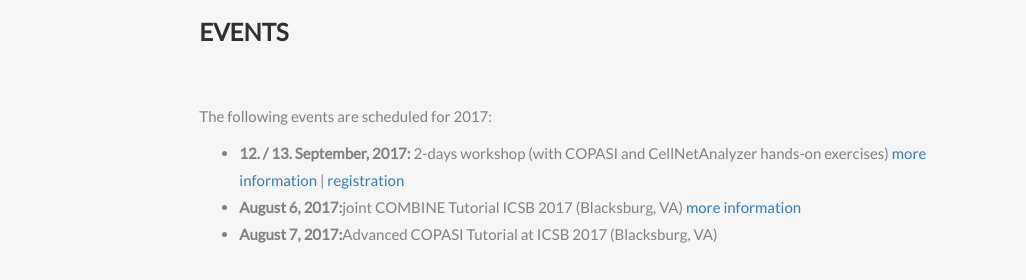
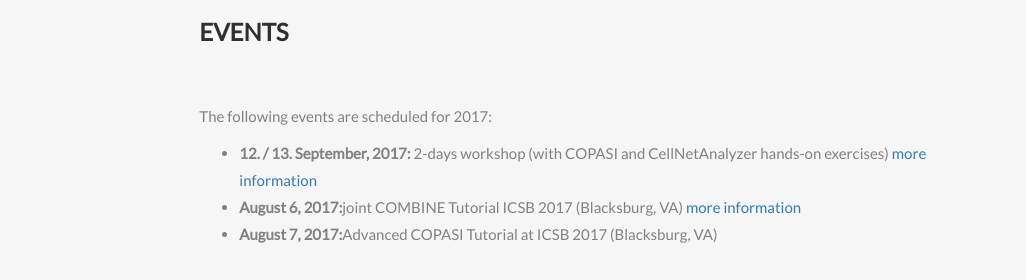
Before and after one commit to wittigue/denbi-modsim.github.io, a plain HTML site: page index.html in a window 1280 px wide. Shown: the part 1121-1401 px from the top of the page, 254-1280 px from the left. Drawn offline with nearby package versions, Linux system fonts and the light colour scheme.

Commit message:
- update link to workshop page

```diff
--- a/index.html
+++ b/index.html
@@ -299,7 +299,7 @@
         <p> The following events are scheduled for 2017:</p>
         <ul>
         <li><span style="font-weight:bold;">12. / 13. September, 2017: </span>  2-days workshop (with COPASI and CellNetAnalyzer hands-on exercises)
-            <a href="http://www.denbi.de/22-training-cat/training-courses/258-copasi-kurs" target="_blank">more information</a>  | <a href="https://goo.gl/forms/2qupekDxLJZEUpHR2" target="_blank">registration</a>
+            <a href="http://denbi-modsim.de/workshop_2017/" target="_blank">more information</a>
         </li>
         <li><span style="font-weight:bold;">August 6, 2017:</span>joint COMBINE Tutorial ICSB 2017 (Blacksburg, VA) <a href="http://www.denbi.de/22-training-cat/training-courses/351-icsb2017" target="_blank">more information</a></li>
         <li><span style="font-weight:bold;">August 7, 2017:</span>Advanced COPASI Tutorial at ICSB 2017 (Blacksburg, VA)</li>
```
